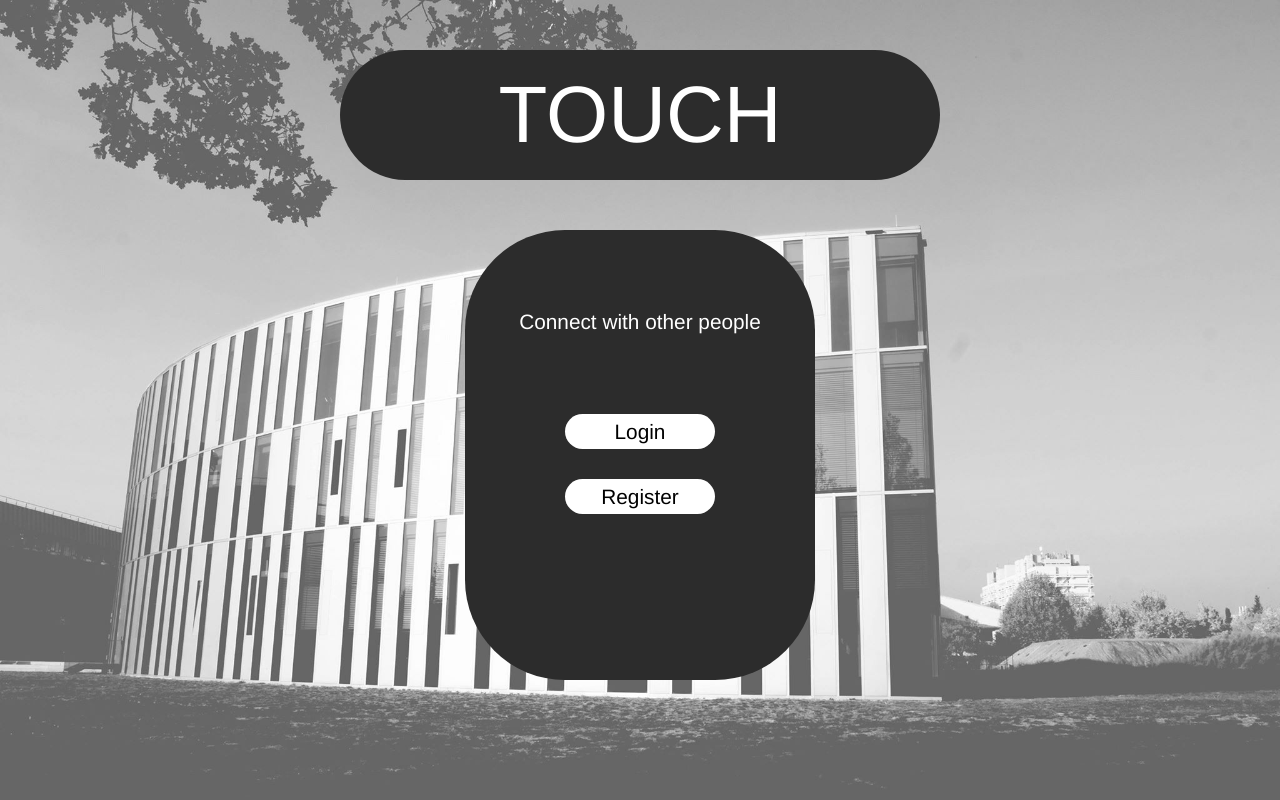
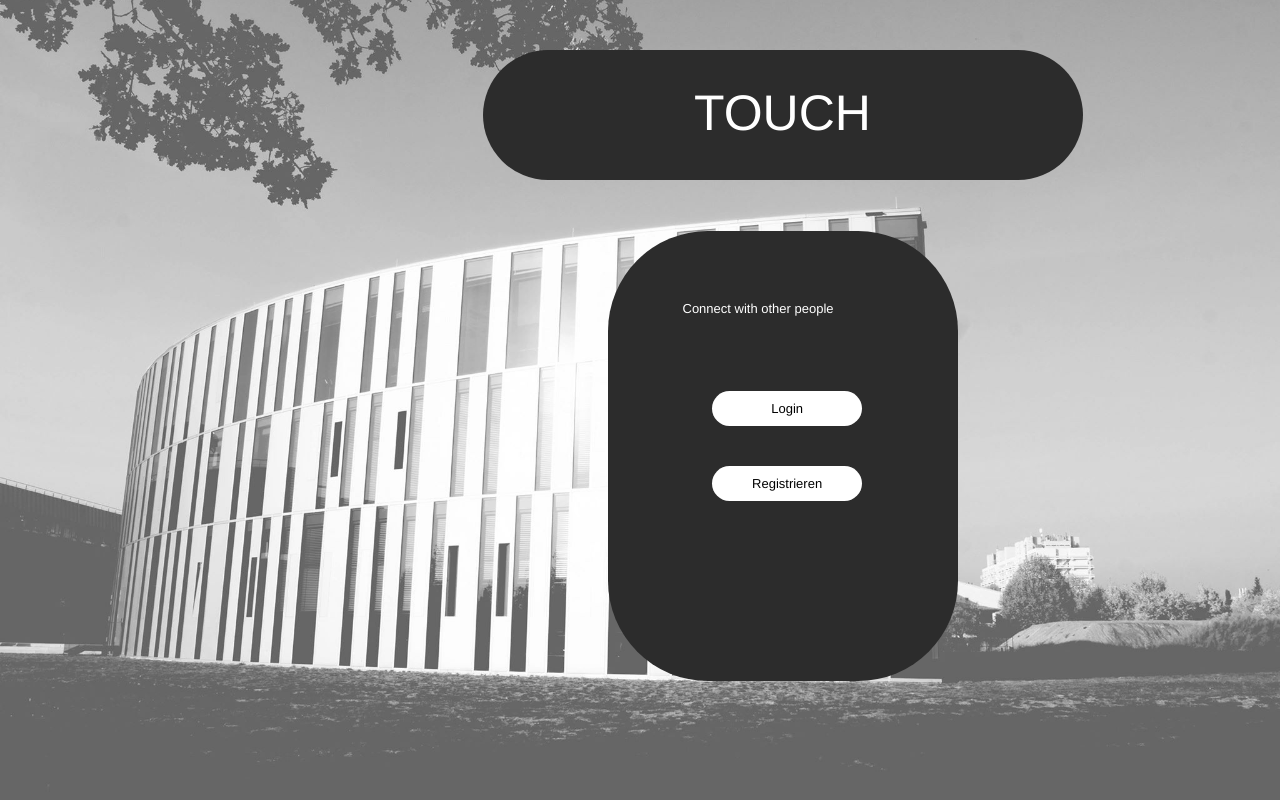
Before and after one commit to Anissajasmin/Webprojekt1, a PHP site: page /Startseite.php in a window 1280 px wide. Run offline with PHP 8.4, Linux system fonts and the light colour scheme; some libraries are stand-ins or nearby versions.

Commit message:
Startseite ist responsiv (Anissa)

```diff
--- a/Startseite.css
+++ b/Startseite.css
@@ -2,11 +2,12 @@ body {
     background-image: url(startseite_bild.jpg);
     background-repeat: no-repeat;
     background-size: cover;
+    background-position: center;
+    background-attachment: fixed;
     text-align: center;
 }
 
 #startseite {
-    width: 1000px;
     margin-left: auto;
     margin-right: auto;
 
@@ -16,6 +17,7 @@ body {
 #ueberschrift {
 
     font-family: "Helvetica Neue";
+    position: absolute;
     font-size: 500%;
     color: white;
     font-weight: 100;
@@ -23,13 +25,71 @@ body {
 }
 
 #unterueberschrift {
-    display:block;
-    padding-top: 80px;
+   display:flex;
+    text-align:center;
+    position: absolute;
     font-family: "Helvetica Neue";
     color: white;
     font-size: 130%;
     font-weight: 200;
+    margin-top:70px;
+    margin-left:60px;
+
 }
+
+#buttonlogin {
+    display:flex;
+    align-items: center;
+    justify-content: center;
+    width: 150px;
+    height:35px;
+    background-color:white;
+    color: black;
+    font-family: "Helvetica Neue";
+    font-size: 130%;
+    font-weight:300;
+    margin-left: 28%;
+    margin-top: 50%;
+    border-radius: 70px;
+    -moz-border-radius: 70px;
+    -webkit-border-radius: 70px;
+    -o-border-radius: 70px;
+    top:30px;
+}
+
+#buttonlogin:hover {
+    background-color:#7B0202;
+    color:white;
+}
+
+#buttonregister {
+    display:flex;
+    align-items: center;
+    justify-content: center;
+    width: 150px;
+    height:35px;
+    background-color:white;
+    color: black;
+    font-family: "Helvetica Neue";
+    font-size: 130%;
+    font-weight: 300;
+    margin-left: 28%;
+    margin-top: 40px;
+    border-radius: 70px;
+    -moz-border-radius: 70px;
+    -webkit-border-radius: 70px;
+    -o-border-radius: 70px;
+    top:10px;
+
+}
+
+#buttonregister:hover {
+    background-color: #7B0202;
+    color:white;
+}
+
+
+
 
 #header {
     display:flex;
@@ -63,59 +123,18 @@ body {
 
 }
 
-#buttonlogin {
-    display:flex;
-    align-items: center;
-    justify-content: center;
-    width: 150px;
-    height:35px;
-    background-color:white;
-    color: black;
-    font-family: "Helvetica Neue";
-    font-size: 130%;
-    font-weight:300;
-    margin-left: auto;
-    margin-right: auto;
-    margin-top: 50px;
-    border-radius: 70px;
-    -moz-border-radius: 70px;
-    -webkit-border-radius: 70px;
-    -o-border-radius: 70px;
 
-    position:relative;
-    top:30px;
+
+.row-centered {
+    text-align:center;
 }
-
-#buttonlogin:hover {
-    background-color:#7B0202;
-    color:white;
+.col-centered {
+    display:inline-block;
+    float:none;
+    text-align:left;
+    margin-right:-4px;
 }
-
-#buttonregister {
-    display:flex;
-    align-items: center;
-    justify-content: center;
-    width: 150px;
-    height:35px;
-    background-color:white;
-    color: black;
-    font-family: "Helvetica Neue";
-    font-size: 130%;
-    font-weight: 300;
-    margin-left: auto;
-    margin-right: auto;
-    margin-top: 50px;
-    border-radius: 70px;
-    -moz-border-radius: 70px;
-    -webkit-border-radius: 70px;
-    -o-border-radius: 70px;
-
-    position:relative;
-    top:10px;
-
+.pos{
+    position: relative;
+    top: 240px;
 }
-
-#buttonregister:hover {
-    background-color: #7B0202;
-    color:white;
-}
--- a/Startseite.php
+++ b/Startseite.php
@@ -4,31 +4,66 @@
     <meta name="viewport" content="width=device-width, initial-scale=1.0, user-scalable=no">
     <title>Startseite Touch</title>
     <link rel="stylesheet" type="text/css" href="Startseite.css">
+    <link href="bootstrap.min.css" rel="stylesheet" id="bootstrap-css">
+    <script src="bootstrap.min.js"></script>
+    <script src="jquery-3.2.1.slim.min.js"></script>
+
+
+    <link rel="stylesheet" href="https://stackpath.bootstrapcdn.com/bootstrap/4.2.1/css/bootstrap.min.css"
+          integrity="sha384-GJzZqFGwb1QTTN6wy59ffF1BuGJpLSa9DkKMp0DgiMDm4iYMj70gZWKYbI706tWS" crossorigin="anonymous">
+
+    <script src="https://code.jquery.com/jquery-3.3.1.slim.min.js"
+            integrity="sha384-q8i/X+965DzO0rT7abK41JStQIAqVgRVzpbzo5smXKp4YfRvH+8abtTE1Pi6jizo"
+            crossorigin="anonymous"></script>
+    <script src="https://cdnjs.cloudflare.com/ajax/libs/popper.js/1.14.6/umd/popper.min.js"
+            integrity="sha384-wHAiFfRlMFy6i5SRaxvfOCifBUQy1xHdJ/yoi7FRNXMRBu5WHdZYu1hA6ZOblgut"
+            crossorigin="anonymous"></script>
+    <script src="https://stackpath.bootstrapcdn.com/bootstrap/4.2.1/js/bootstrap.min.js"
+            integrity="sha384-B0UglyR+jN6CkvvICOB2joaf5I4l3gm9GU6Hc1og6Ls7i6U/mkkaduKaBhlAXv9k"
+            crossorigin="anonymous"></script>
+
+    <meta name="viewport" content="width=device-width, initial-scale=1.0, user-scalable=yes">
+    <meta name="viewport" content="width=device-width, initial-scale=1, shrink-to-fit=no">
 </head>
 
+<body>
+<div class="container">
+    <div class="row">
+        <div class="col-xs-3">
+        </div>
+
+        <div class="col-xs-6"
+        <div id="header">
+            <h1 id="ueberschrift"> TOUCH </h1>
+        </div>
+    </div>
+
+    <div class ="col-xs-3">
+    </div>
+
+</div>
+</div>
 
 
-<body>
-<div id="startseite">
-    <div id="header">
-        <h1 id="ueberschrift"> TOUCH </h1>
+<div class="container">
+    <div class="row">
+        <div class="col-xs-3">
+        </div>
 
-    </div>
+        <div class="col-xs-6"
         <div id="main">
-        <h2 id="unterueberschrift"> Connect with other people
-        </h2>
+            <h1 id="unterueberschrift"> Connect with other people </h1>
             <a style="text-decoration:none;" href="login.php">
                 <div id="buttonlogin">Login</div>
-        </a>
 
                 <a style="text-decoration: none;" href="registrieren.php">
-            <div id="buttonregister">Register</div>
+                    <div id="buttonregister">Registrieren</div>
                 </a>
-
         </div>
-    <div id="footer">
     </div>
 
+    <div class ="col-xs-3">
+    </div>
 </div>
 
 
```
Lines whose indentation alone changed are shown as unchanged.
